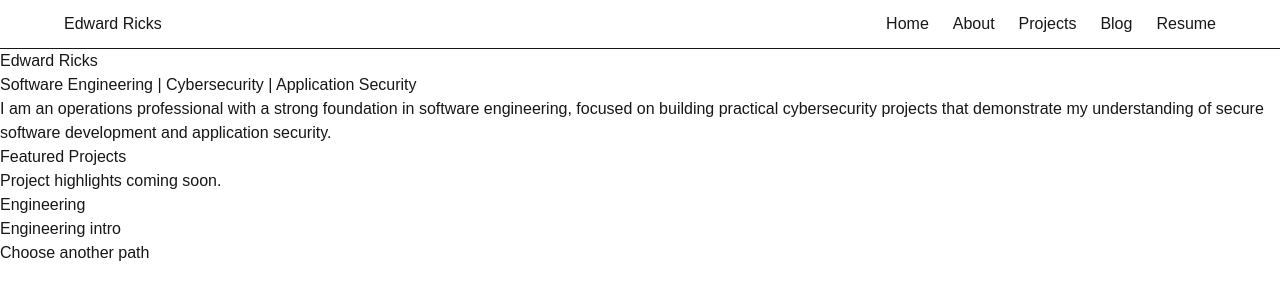
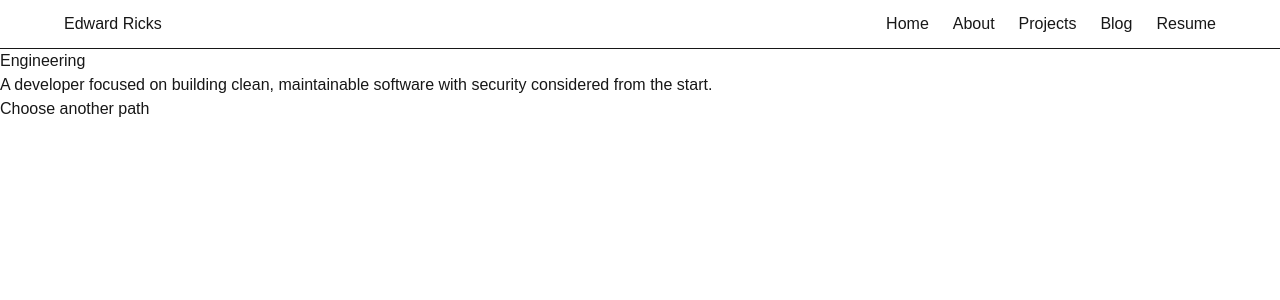
Before and after one commit to relicavaiden/cyber-portfolio, a Next.js app: page / in a window 1280 px wide. Both pictures are taken after a click on the button "Engineering". Shown: the top 300 px of the page. Built offline with nearby package versions, Linux system fonts and the light colour scheme.

Commit message:
Add persistent portfolio perspective flow

```diff
--- a/src/app/page.tsx
+++ b/src/app/page.tsx
@@ -4,7 +4,6 @@ import HomePageContent from "@/components/home/HomePageContent";
 export default function Home() {
   return (
     <>
-      <HeroSection />
       <HomePageContent />
     </>
   );
--- a/src/components/home/HeroSection.tsx
+++ b/src/components/home/HeroSection.tsx
@@ -1,18 +1,28 @@
-const HeroSection = () => {
+type PortfolioPerspectiveProps = {
+    perspective: "engineering" | "security"
+};
+
+const HeroSection = (
+    {perspective,}: PortfolioPerspectiveProps
+) => {
     return (
         <section>
             <div>
-                <div>
-                    <h1>Edward Ricks</h1>
-                    <p>Software Engineering | Cybersecurity | Application Security
-                    </p>
-                    <p>I am an operations professional with a strong foundation in software engineering, focused on building practical cybersecurity projects that demonstrate my understanding of secure software development and application security.</p>
-                </div>
+                {perspective === "engineering" && (
+                <>
+                    <h2>Engineering</h2>
+                    <p>A developer focused on building clean, maintainable software with security considered from the start.</p>
+                </>
+            )}
 
-                <div>
-                    <p>Featured Projects</p>
-                    <p>Project highlights coming soon.</p>
-                </div>
+
+            {perspective === "security" && (
+                <>
+                    <h2>Cybersecurity</h2>
+                    <p>A cybersecurity professional focused on identifying weaknesses, hardening systems, and improving application security.</p>
+                </>
+            )}
+
             </div>
         </section>
     );
--- a/src/components/home/HomePageContent.tsx
+++ b/src/components/home/HomePageContent.tsx
@@ -1,6 +1,7 @@
 "use client"
 
 import { useState, useEffect } from "react";
+import HeroSection from "./HeroSection";
 
 type Perspective = "neutral" | "engineering" | "security";
 
@@ -45,27 +46,12 @@ const HomePageContent = () => {
                 </>
             )}
 
-            {perspective === "engineering" && (
+            {perspective !== "neutral" && (
                 <>
-                    <h2>Engineering</h2>
-                    <p>Engineering intro</p>
-                    <button onClick={() => handlePerspectiveChange("neutral")}>
-                        Choose another path
-                    </button>
+                    <HeroSection perspective={perspective} />
+                    <button onClick={() => handlePerspectiveChange("neutral")}>Choose another path</button>
                 </>
             )}
-
-
-            {perspective === "security" && (
-                <>
-                    <h2>Security</h2>
-                    <p>Security intro</p>
-                    <button onClick={() => handlePerspectiveChange("neutral")}>
-                        Choose another path
-                    </button>
-                </>
-            )}
-
         </>
     );
 };
```
